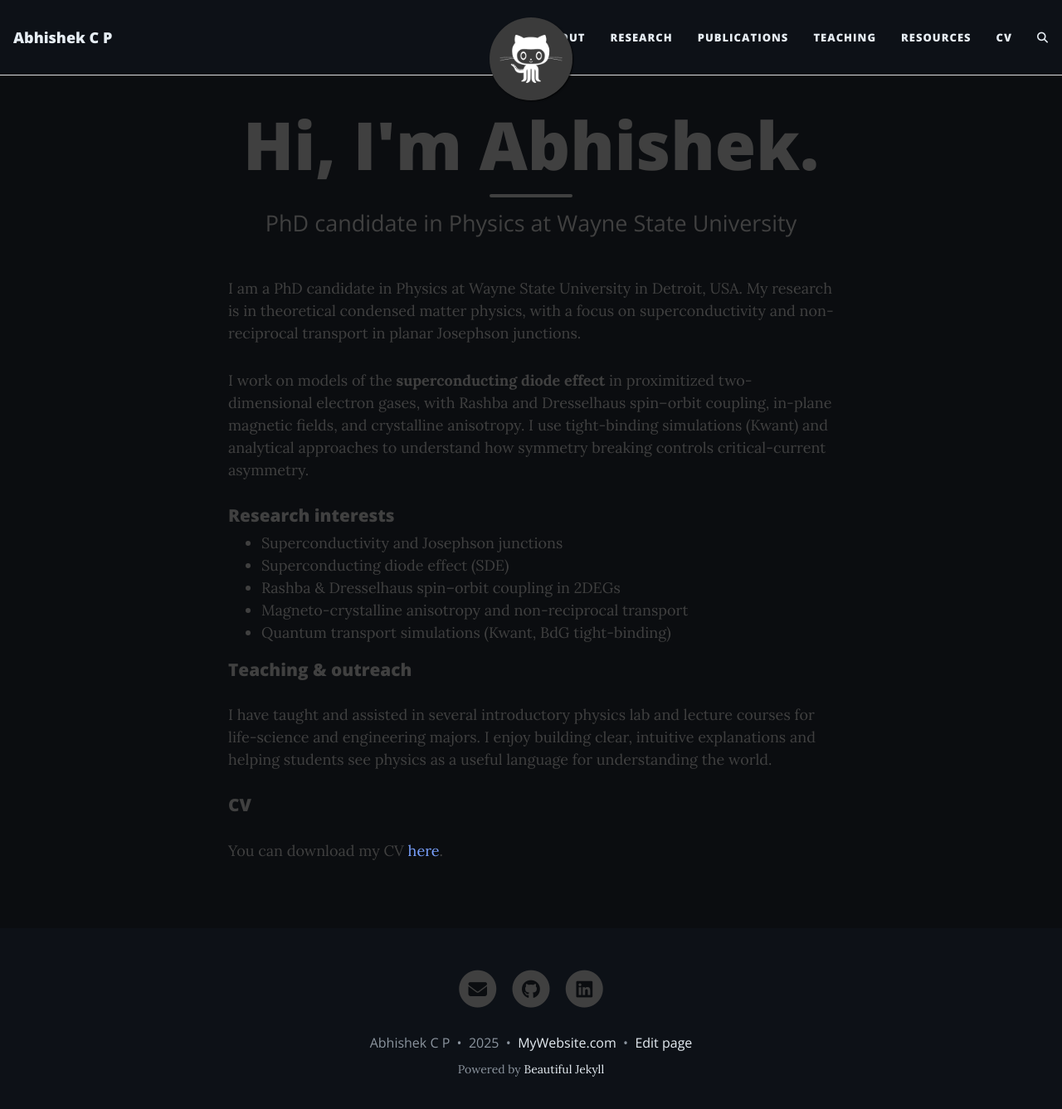
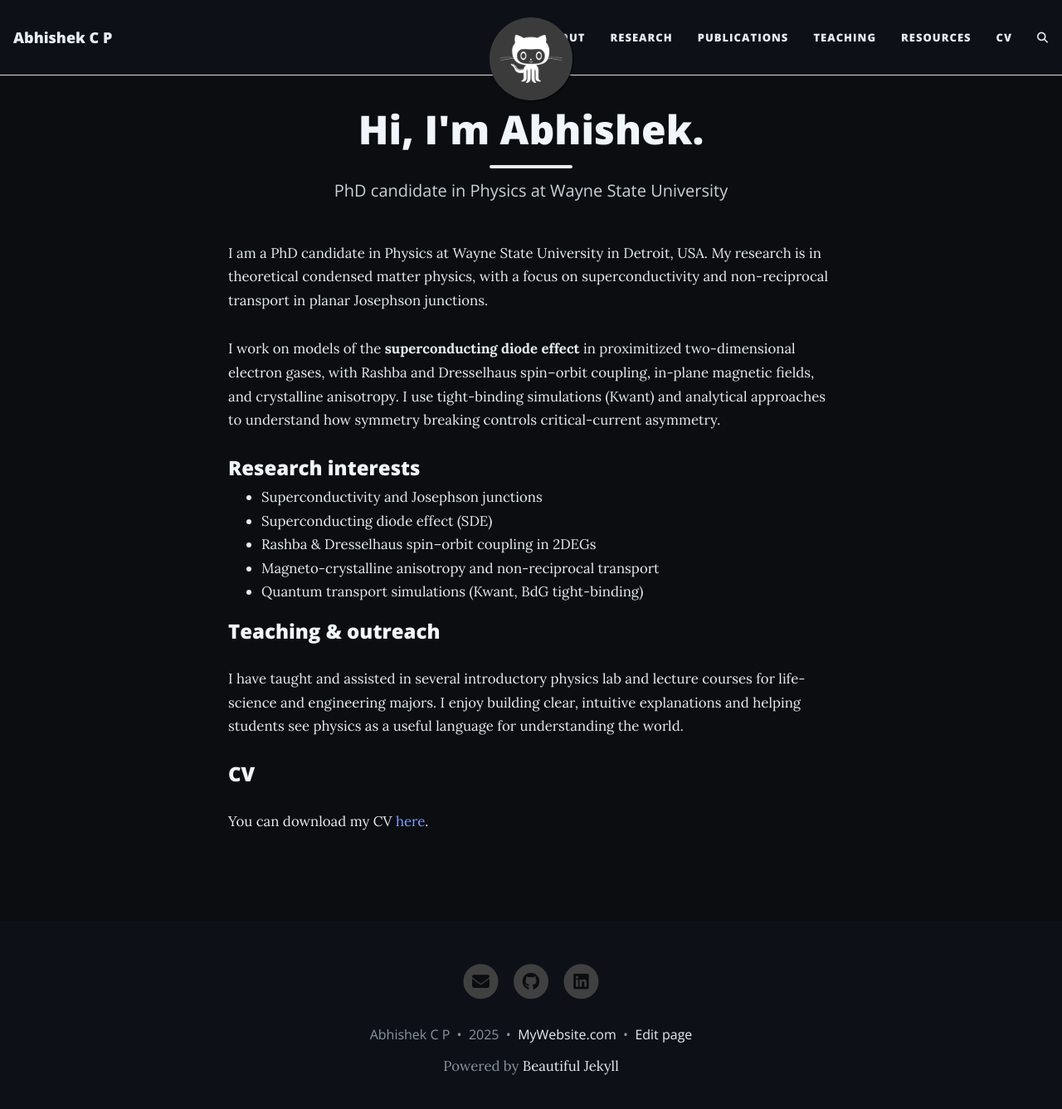
Before and after one commit to abhishek-c-p/abhishek-c-p.github.io, a Jekyll site: the page built from index.html, in a window 1280 px wide and 1350 px high. Shown: the top 1337 px of the window at 83% size. Built offline with Jekyll 4.4.1, drawn with Linux system fonts in a browser that asks for light colours; the list of posts is cut into pages by our own code; comment, search, counter and statistics services are not loaded.

Commit message:
Update custom.css

```diff
--- a/assets/css/custom.css
+++ b/assets/css/custom.css
@@ -1,17 +1,37 @@
-/* Make headings a bit smaller site-wide */
 
-h1, .page-title, .post-title {
-  font-size: 2.0rem;
+/* ===== Improve readability on dark theme ===== */
+
+/* Main body text */
+body, p, li, .page-content, .post-entry, .intro-text {
+  color: #e6edf3 !important;   /* brighter white */
+  line-height: 1.7;
+  font-size: 1.05rem;         /* optional: slightly bigger */
 }
 
-h2 {
-  font-size: 1.6rem;
+/* Slightly-muted text (captions, small notes) */
+small, .text-muted, .post-meta, .footer-links {
+  color: #c9d1d9 !important;
 }
 
-h3 {
-  font-size: 1.3rem;
+/* Headings */
+h1, h2, h3, h4, h5, h6 {
+  color: #f0f6fc !important;
 }
 
-h4 {
-  font-size: 1.1rem;
+/* ===== Reduce the big "Hi, I'm Abhishek." size ===== */
+/* Beautiful Jekyll home header title */
+.intro-header .page-heading h1,
+.intro-header .post-heading h1,
+.header-section h1,
+.page-heading h1 {
+  font-size: 3rem !important;   /* try 2.6rem if you want smaller */
+  font-weight: 800;
+  color: #f0f6fc !important;
 }
+
+/* Subtitle under the big title */
+.intro-header .page-heading .page-subheading,
+.intro-header .post-heading .post-subheading {
+  color: #c9d1d9 !important;
+  font-size: 1.25rem !important;
+}
```
